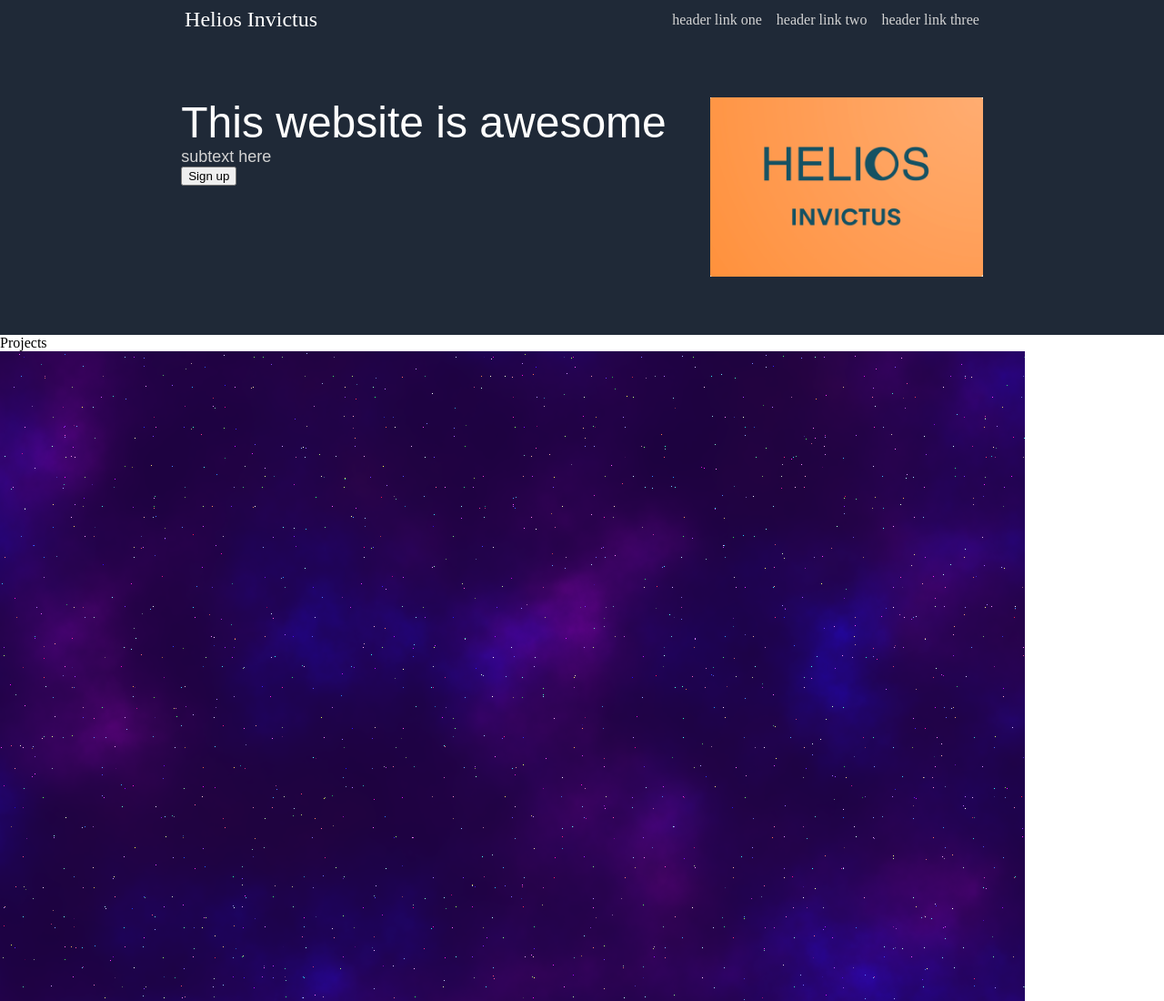
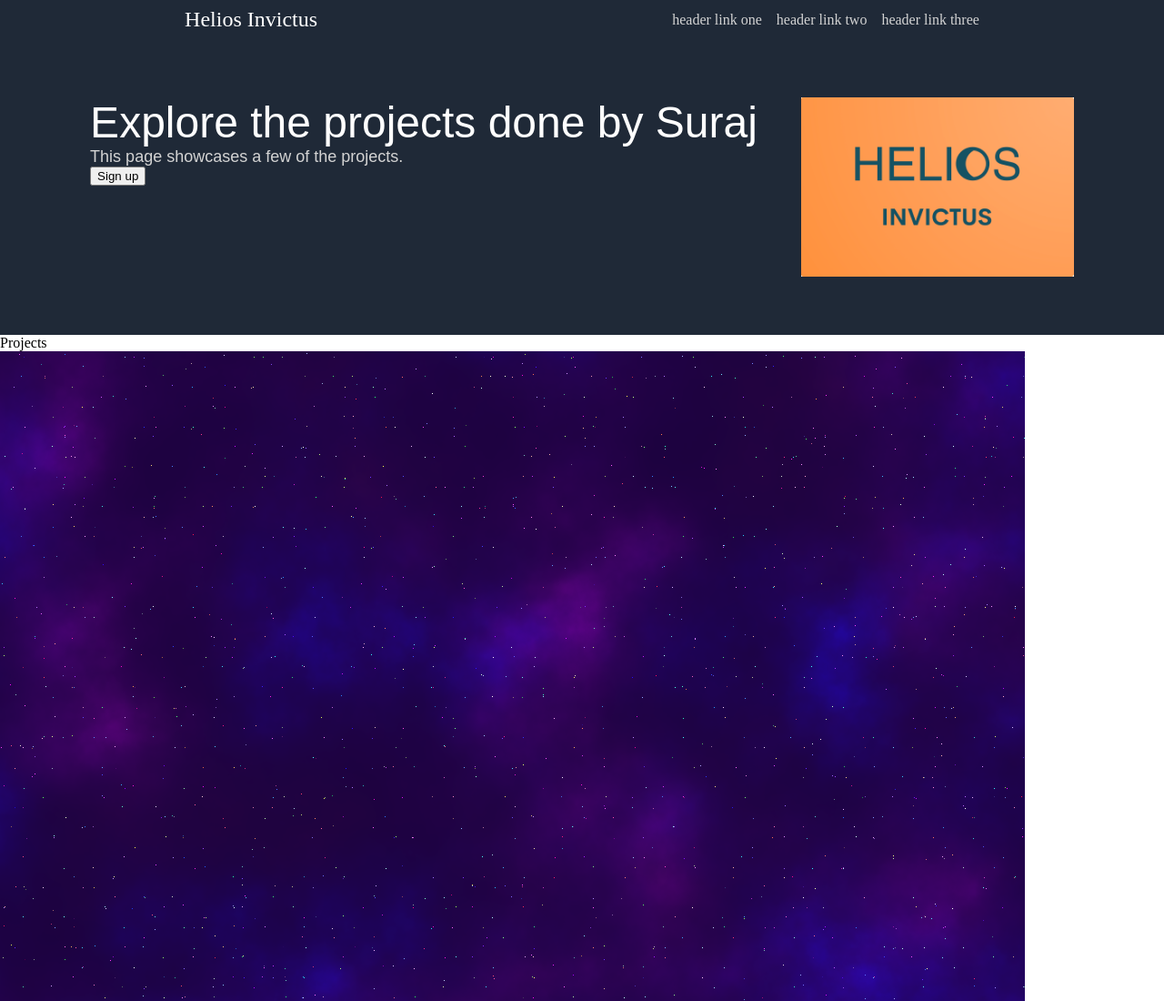
Before and after one commit to Helios117/landing-page, a plain HTML site: page index.html in a window 1280 px wide. Shown: the top 1100 px of the page at 91% size. Drawn offline with Linux system fonts and the light colour scheme.

Commit message:
Added subtext to hero, index.html

```diff
--- a/index.html
+++ b/index.html
@@ -18,8 +18,8 @@
     <div class="content">
         <div class="hero">
             <div class="hero-text">
-                <div class="heading">This website is awesome</div>
-                <div class="text">subtext here</div>
+                <div class="heading">Explore the projects done by Suraj</div>
+                <div class="text">This page showcases a few of the projects.</div>
                 <button class="signup">Sign up</button>
             </div>
             <img class="logo" src="./images/Logo.png">
```
